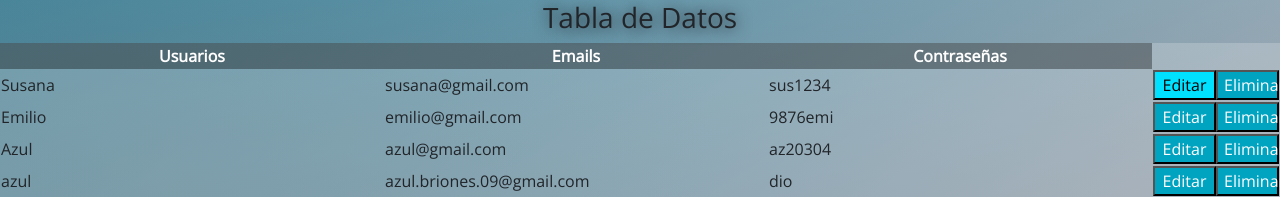
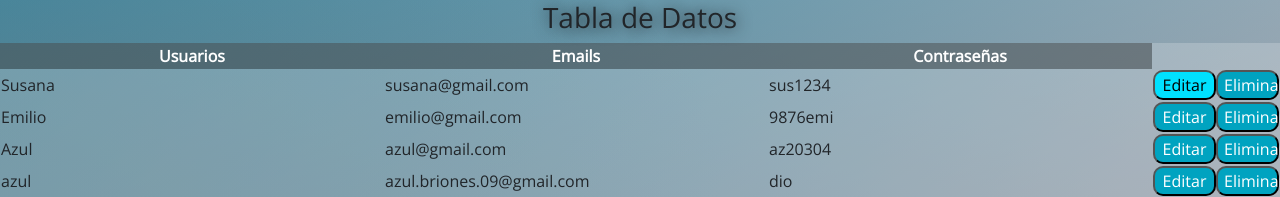
Before and after one commit to 203720/Landing-page, a React (Create React App) app in the folder proyecto-api/: page /Admin in a window 1280 px wide. In both pictures the pointer is over the button 1184 px from the left and 687 px from the top of the page. Shown: the part 603-800 px from the top of the page. Built offline with nearby package versions, Linux system fonts and the light colour scheme; data requests are answered from the project's data file.

Commit message:
Edit botones

```diff
--- a/proyecto-api/src/css/table.css
+++ b/proyecto-api/src/css/table.css
@@ -23,9 +23,11 @@ th{
     width: 50%;
     background-color: rgb(0, 163, 192);
     color: white;
+    border-radius: 10px;
 }
 
 .buttons:hover{
     background-color: rgb(0, 225, 255);
     color: black;
+    border-radius: 10px;
 }
```
